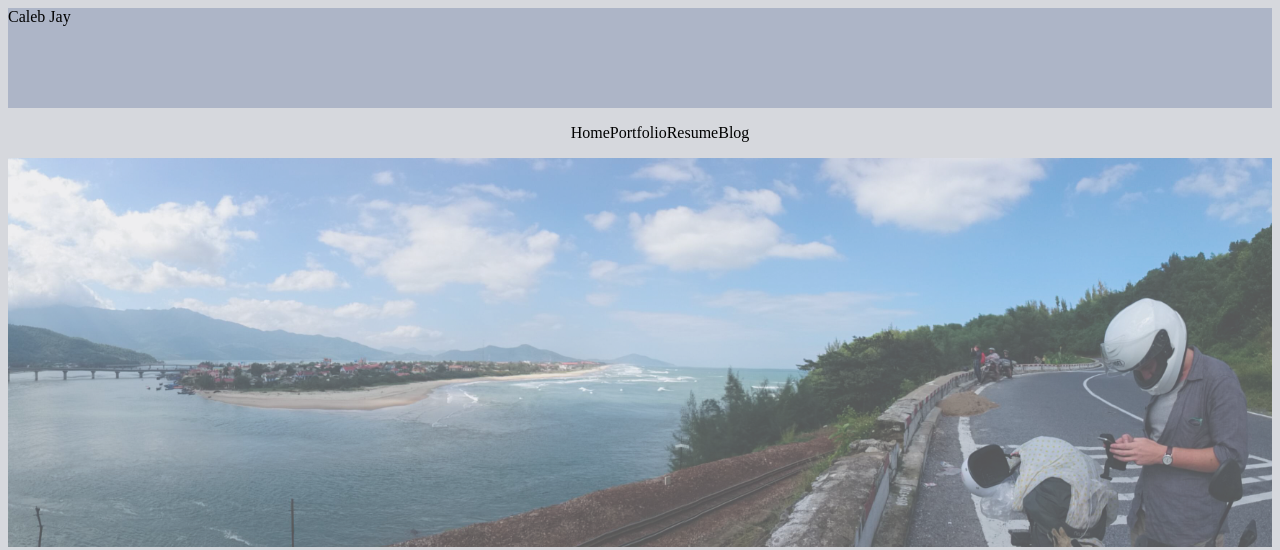
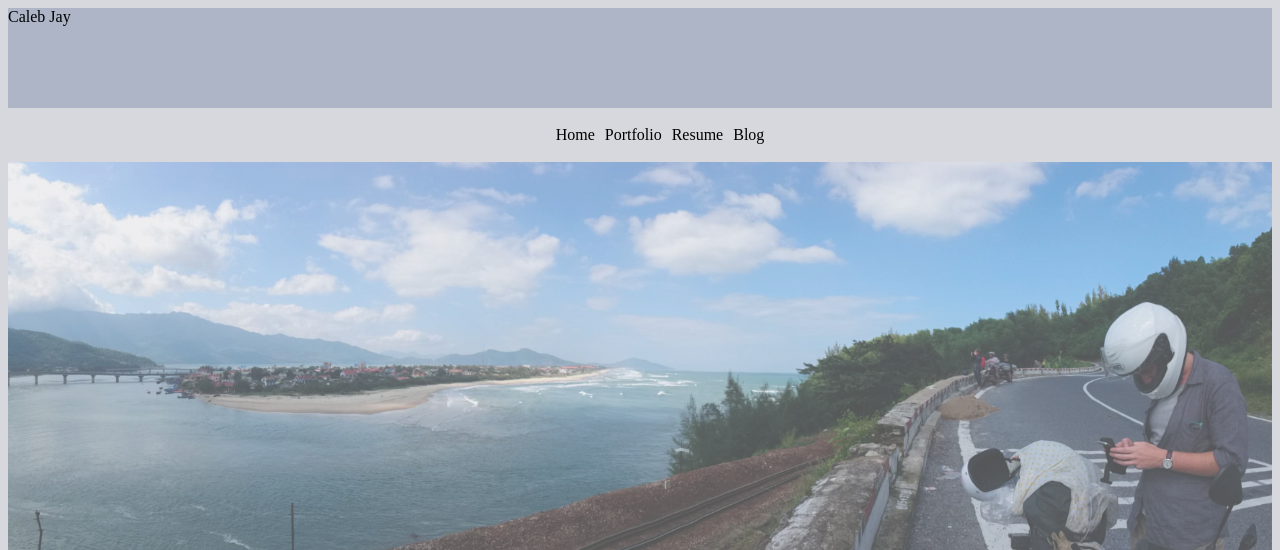
Before and after one commit to komali2/personalWebsite, a PHP site: page /index2.html in a window 1280 px wide. Shown: the top 550 px of the page. Run offline with PHP 8.4, Linux system fonts and the light colour scheme.

Commit message:
des: got margins around li

```diff
--- a/styles2.css
+++ b/styles2.css
@@ -35,4 +35,5 @@ nav ul{
 nav li{
   list-style-position: inside;
   list-style-type: none;
+  margin: 2px 5px;
 }
```
